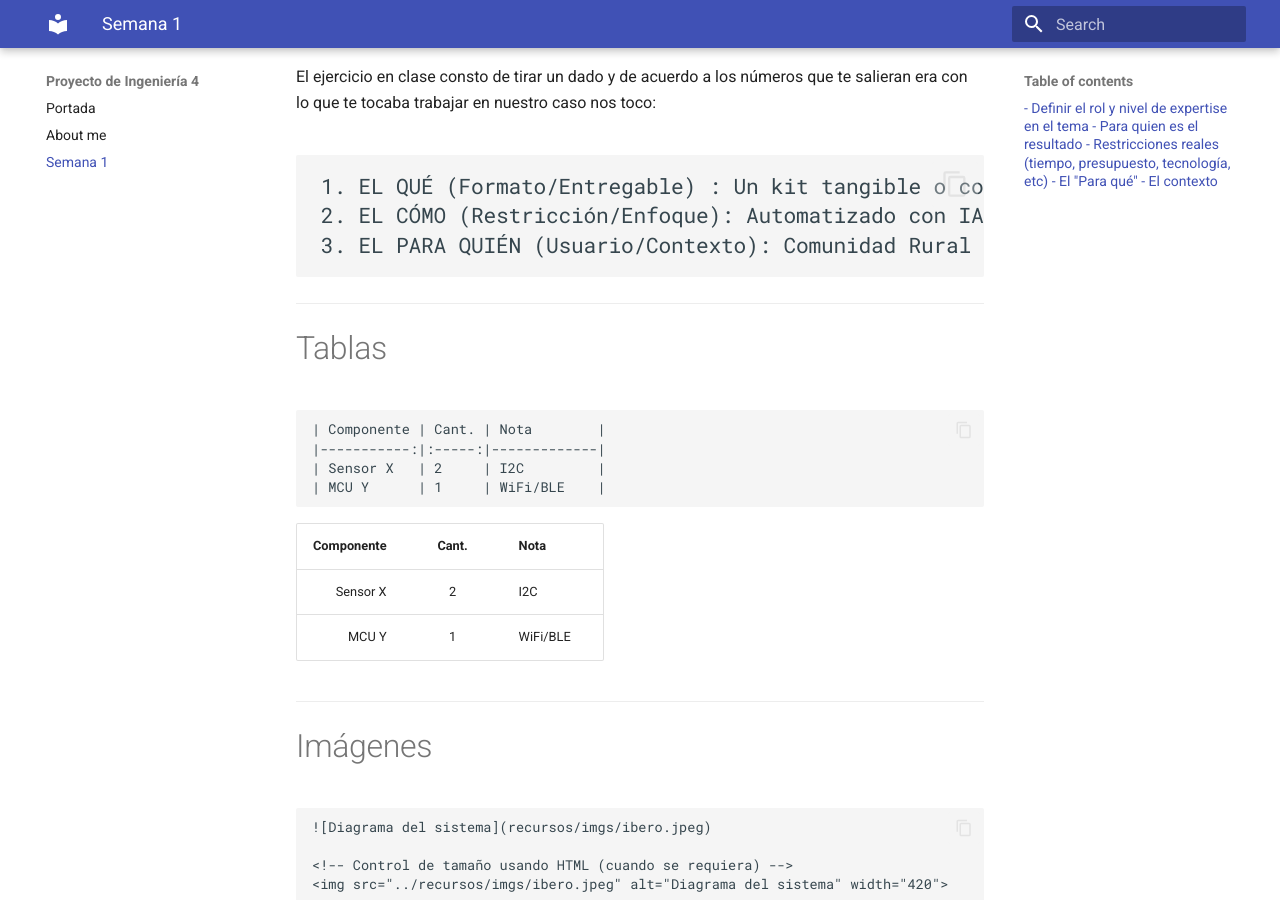
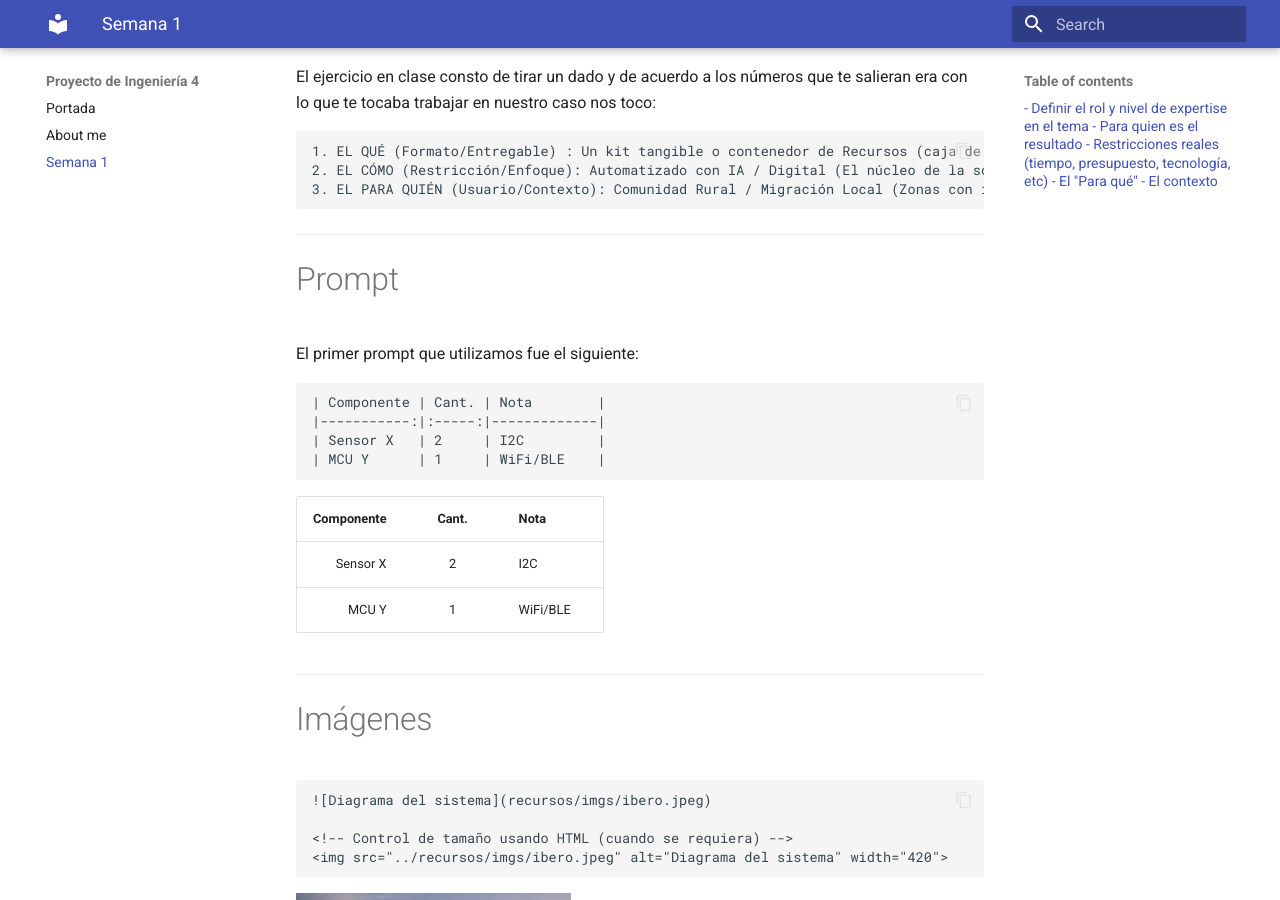
Before and after one commit to and070406/Proyecto4_andrea, an MkDocs documentation site: the page built from docs/semana1.md, in a window 1280 px wide and 900 px high, scrolled down 859 px. Built offline with MkDocs 1.6.1 and Material for MkDocs 9.7.7, drawn with Linux system fonts in a browser that asks for light colours.

Commit message:
espacios

````diff
--- a/docs/semana1.md
+++ b/docs/semana1.md
@@ -11,6 +11,7 @@
 - Restricciones reales (tiempo, presupuesto, tecnología, etc)
 - El "Para qué"
 - El contexto
+
 ```
 ---
 
@@ -26,6 +27,7 @@
 - Poner en otros usos
 - Eliminar
 - Revertir/Reorganizar
+
 ```
 
 ---
@@ -36,17 +38,13 @@
 1. EL QUÉ (Formato/Entregable) : Un kit tangible o contenedor de Recursos (caja de herramientas, empaque inteligente, sistema de distribución física).
 2. EL CÓMO (Restricción/Enfoque): Automatizado con IA / Digital (El núcleo de la solución debe operar de forma digital o automática).
 3. EL PARA QUIÉN (Usuario/Contexto): Comunidad Rural / Migración Local (Zonas con intermitencia de servicios, familias separadas o migración constante).
+
 ```
----
 
 ---
 
-
-
-
-
-# Tablas
-
+# Prompt
+El primer prompt que utilizamos fue el siguiente:
 ``` codigo
 | Componente | Cant. | Nota        |
 |-----------:|:-----:|-------------|
````
